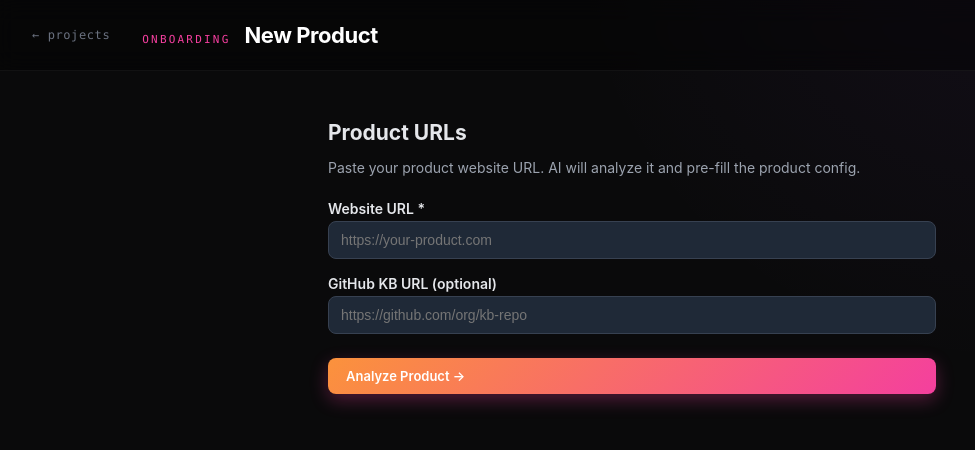
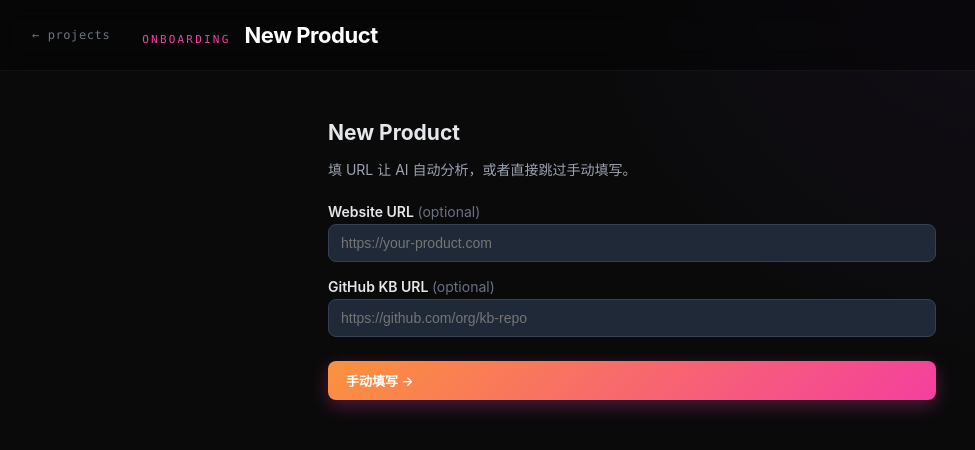
Before and after one commit to mguozhen/gtm-swarm, a React (Vite) app in the folder dashboard/: page /onboard in a window 1280 px wide. Shown: the top 450 px of the page, without its empty margins (8-983 px from the left). Built offline with nearby package versions, Linux system fonts and the light colour scheme.

Commit message:
feat(onboard): URL optional — skip to manual form if no URL provided

```diff
--- a/dashboard/src/routes/Onboard.tsx
+++ b/dashboard/src/routes/Onboard.tsx
@@ -27,8 +27,17 @@ export default function Onboard() {
   const [token] = useToken()
   const navigate = useNavigate()
 
+  const skipToManual = () => {
+    setEditedAnalysis({
+      name: '', slug: '', tagline: '', category: '',
+      url: website, audience: { primary: '', secondary: '' },
+      positioning: '', competitors: [], suggested_channels: ['reddit', 'x', 'blog'],
+    })
+    setPhase('confirm')
+  }
+
   const runAnalysis = async () => {
-    if (!website.trim()) { setError('Website URL is required'); return }
+    if (!website.trim()) { skipToManual(); return }
     setError('')
     setPhase('analyzing')
     const r = await fetch('/api/onboarding/analyze', {
@@ -99,12 +108,12 @@ export default function Onboard() {
       <div style={{ maxWidth: 640, margin: '0 auto', padding: '32px 16px' }}>
         {phase === 'input' && (
           <div>
-            <h2 style={{ marginBottom: 8 }}>Product URLs</h2>
+            <h2 style={{ marginBottom: 8 }}>New Product</h2>
             <p style={{ color: '#9ca3af', marginBottom: 24 }}>
-              Paste your product website URL. AI will analyze it and pre-fill the product config.
+              填 URL 让 AI 自动分析，或者直接跳过手动填写。
             </p>
             {error && <p style={{ color: '#ef4444', marginBottom: 16 }}>{error}</p>}
-            <label style={{ display: 'block', marginBottom: 4, fontWeight: 600 }}>Website URL *</label>
+            <label style={{ display: 'block', marginBottom: 4, fontWeight: 600 }}>Website URL <span style={{ color: '#6b7280', fontWeight: 400 }}>(optional)</span></label>
             <input
               type="url"
               value={website}
@@ -113,7 +122,7 @@ export default function Onboard() {
               style={{ width: '100%', padding: '10px 12px', borderRadius: 8, border: '1px solid #374151',
                 background: '#1f2937', color: '#f9fafb', fontSize: 14, marginBottom: 16, boxSizing: 'border-box' as const }}
             />
-            <label style={{ display: 'block', marginBottom: 4, fontWeight: 600 }}>GitHub KB URL (optional)</label>
+            <label style={{ display: 'block', marginBottom: 4, fontWeight: 600 }}>GitHub KB URL <span style={{ color: '#6b7280', fontWeight: 400 }}>(optional)</span></label>
             <input
               type="url"
               value={githubKb}
@@ -122,8 +131,8 @@ export default function Onboard() {
               style={{ width: '100%', padding: '10px 12px', borderRadius: 8, border: '1px solid #374151',
                 background: '#1f2937', color: '#f9fafb', fontSize: 14, marginBottom: 24, boxSizing: 'border-box' as const }}
             />
-            <button className="btn btn-primary" onClick={runAnalysis} style={{ width: '100%' }}>
-              Analyze Product →
+            <button className="btn btn-primary" onClick={runAnalysis} style={{ width: '100%', marginBottom: 10 }}>
+              {website.trim() ? 'AI 分析产品 →' : '手动填写 →'}
             </button>
           </div>
         )}
```
